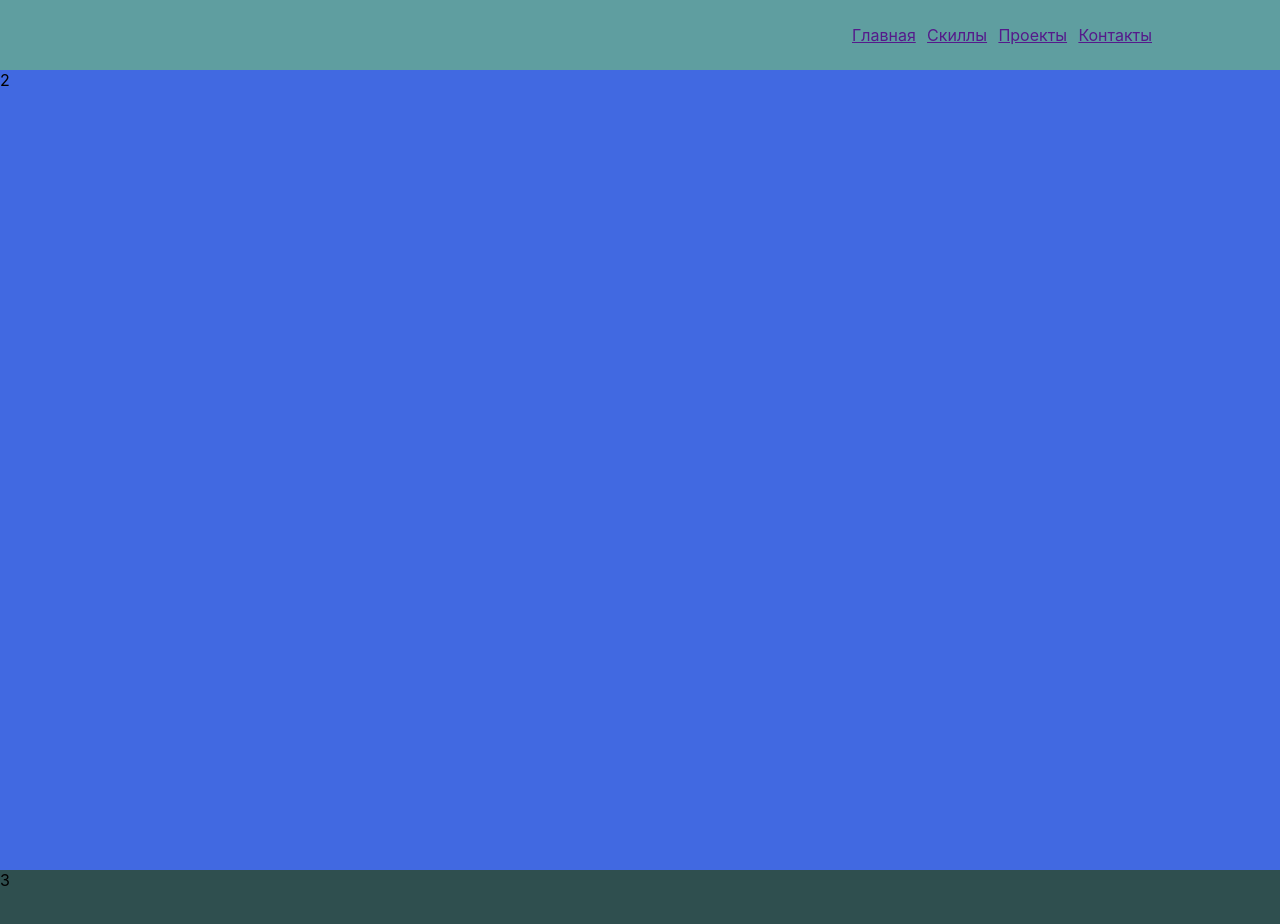
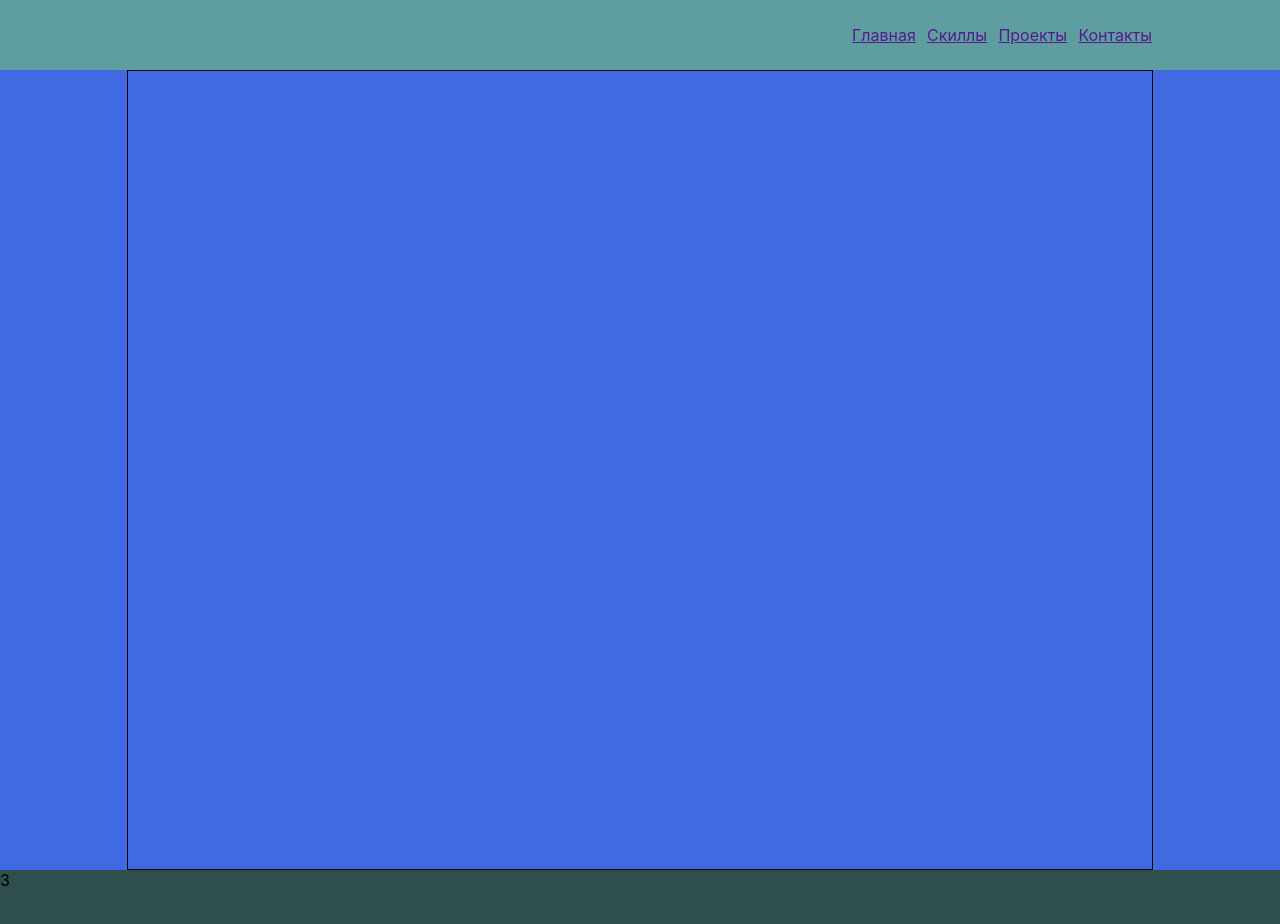
Before and after one commit to nickolayArbuzov/portfolio, a React (Create React App) app: page / in a window 1280 px wide. Shown: the top 924 px of the page. Built offline with nearby package versions, Linux system fonts and the light colour scheme.

Commit message:
update main-component

```diff
--- a/src/Header/Header.js
+++ b/src/Header/Header.js
@@ -4,7 +4,7 @@ import NavMenu from './NavMenu/NavMenu';
 
 function Header() {
   return (
-    <div className={styles.Header}>
+    <div className={styles.header}>
       <div className={styles.container}>
         <NavMenu/>
       </div>
--- a/src/Header/Header.module.css
+++ b/src/Header/Header.module.css
@@ -1,4 +1,4 @@
-.Header {
+.header {
   height:70px;
   background-color: cadetblue;
   display: flex;
--- a/src/Header/NavMenu/NavMenu.js
+++ b/src/Header/NavMenu/NavMenu.js
@@ -3,7 +3,7 @@ import styles from './NavMenu.module.css';
 
 function NavMenu() {
   return (
-    <div className={styles.NavMenu}>
+    <div className={styles.navMenu}>
       <a href='' className={styles.link}>Главная</a>
       <a href='' className={styles.link}>Скиллы</a>
       <a href='' className={styles.link}>Проекты</a>
--- a/src/Header/NavMenu/NavMenu.module.css
+++ b/src/Header/NavMenu/NavMenu.module.css
@@ -1,4 +1,4 @@
-.NavMenu{
+.navMenu{
   width:300px;
   display:flex;
   justify-content: space-between;
--- a/src/Main/Main.js
+++ b/src/Main/Main.js
@@ -3,8 +3,10 @@ import styles from './Main.module.css';
 
 function Main() {
   return (
-    <div className={styles.Main}>
-      2
+    <div className={styles.main}>
+      <div className={styles.container}>
+
+      </div>
     </div>
   );
 }
--- a/src/Main/Main.module.css
+++ b/src/Main/Main.module.css
@@ -1,4 +1,11 @@
-.Main {
+.main {
   height:100vh;
   background-color: royalblue;
+  display: flex;
+  justify-content: center;
 }
+
+.container{
+  width: 80%;
+  border: 1px solid;
+}
```
